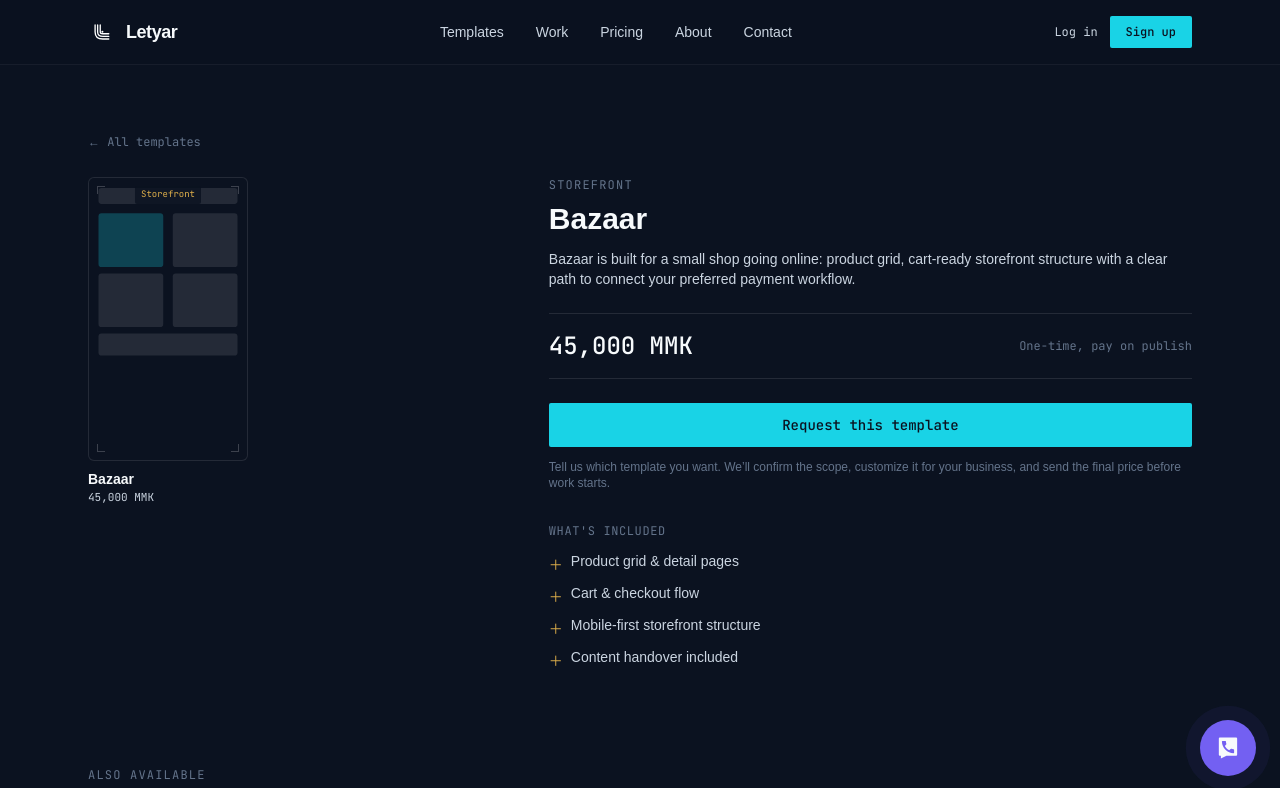
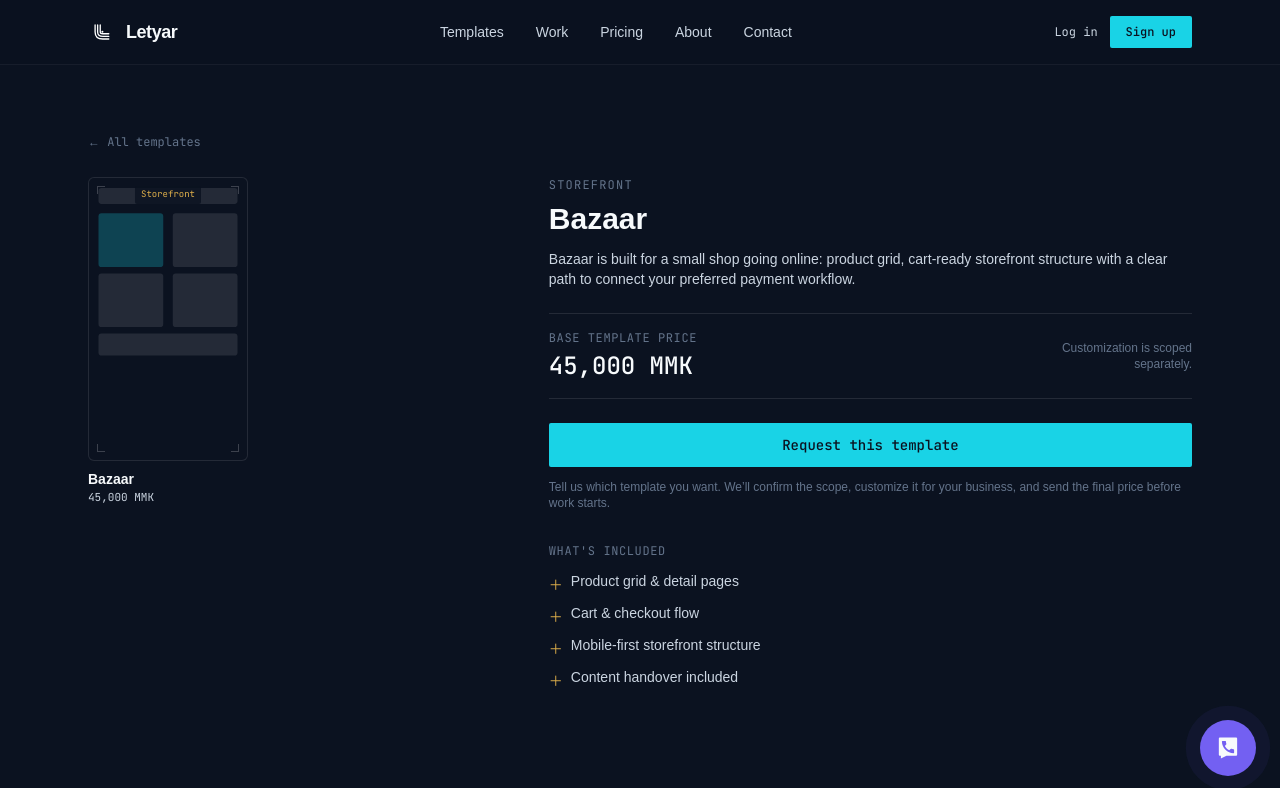
Before and after one commit to letyarworks/letyar-website, a Next.js app: page /templates/bazaar in a window 1280 px wide. Shown: the top 788 px of the page. Built offline with nearby package versions, Linux system fonts and the light colour scheme; a web font is replaced by a local one.

Commit message:
Clarify template pricing and customization scope

```diff
--- a/app/templates/[slug]/page.tsx
+++ b/app/templates/[slug]/page.tsx
@@ -38,8 +38,11 @@ export default function TemplateDetail({ params }: { params: { slug: string } })
           <p className="mt-3 font-body text-sm text-mist">{t.description}</p>
 
           <div className="mt-6 flex items-center justify-between border-y border-white/10 py-4">
-            <span className="font-mono text-2xl font-medium text-paper">{formatMMK(t.price)}</span>
-            <span className="font-mono text-xs text-slate">One-time, pay on publish</span>
+            <div>
+              <p className="font-mono text-xs uppercase tracking-wider text-slate">Base template price</p>
+              <span className="mt-1 block font-mono text-2xl font-medium text-paper">{formatMMK(t.price)}</span>
+            </div>
+            <span className="max-w-40 text-right font-body text-xs text-slate">Customization is scoped separately.</span>
           </div>
 
           <Link
```
